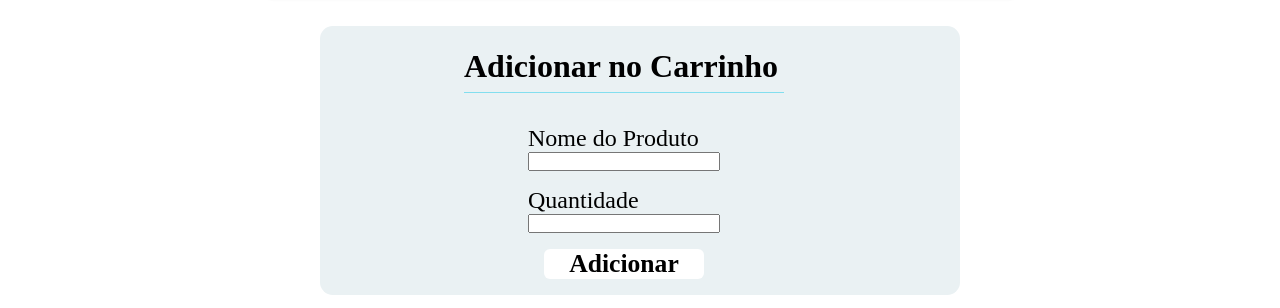
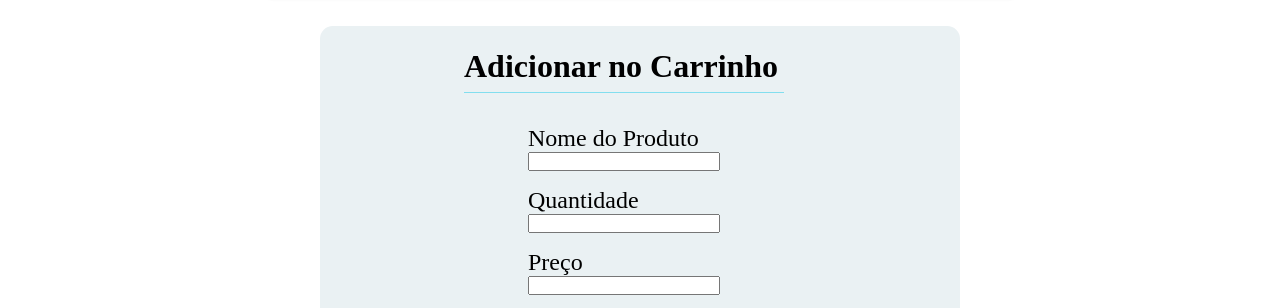
Before and after one commit to Anonilo/Trabalho-ProgramacaoWeb, a plain HTML site: page index.html in a window 1280 px wide. Shown: the part 683-991 px from the top of the page. Drawn offline with Linux system fonts and the light colour scheme; files that its build step writes are made by us from their sources; files whose address does not match are found by name; a web font is replaced by a local one.

Commit message:
Atualizado

```diff
--- a/header.css
+++ b/header.css
@@ -193,7 +193,7 @@
     background: #000;
     transition: all .25 ease;
     left: 48.85%;
-    bottom: -61%;
+    bottom: -71.5%;
     transform: translate(-50%);
 
 }
--- a/index.html
+++ b/index.html
@@ -154,7 +154,11 @@
                 </div>
                 <div class="input-block">
                   <label for="quantity-product">Quantidade</label>
-                  <input type="number" id="quantity-product" name="quantity-product" min="1" required>
+                  <input type="number" id="quantity-product" name="quantity-product" required>
+                </div>
+                <div class="input-block">
+                  <label for="price-product">Preço</label>
+                  <input type="number" id="price-product" name="price-product" required>
                 </div>
               </fieldset>
             </form>
```
